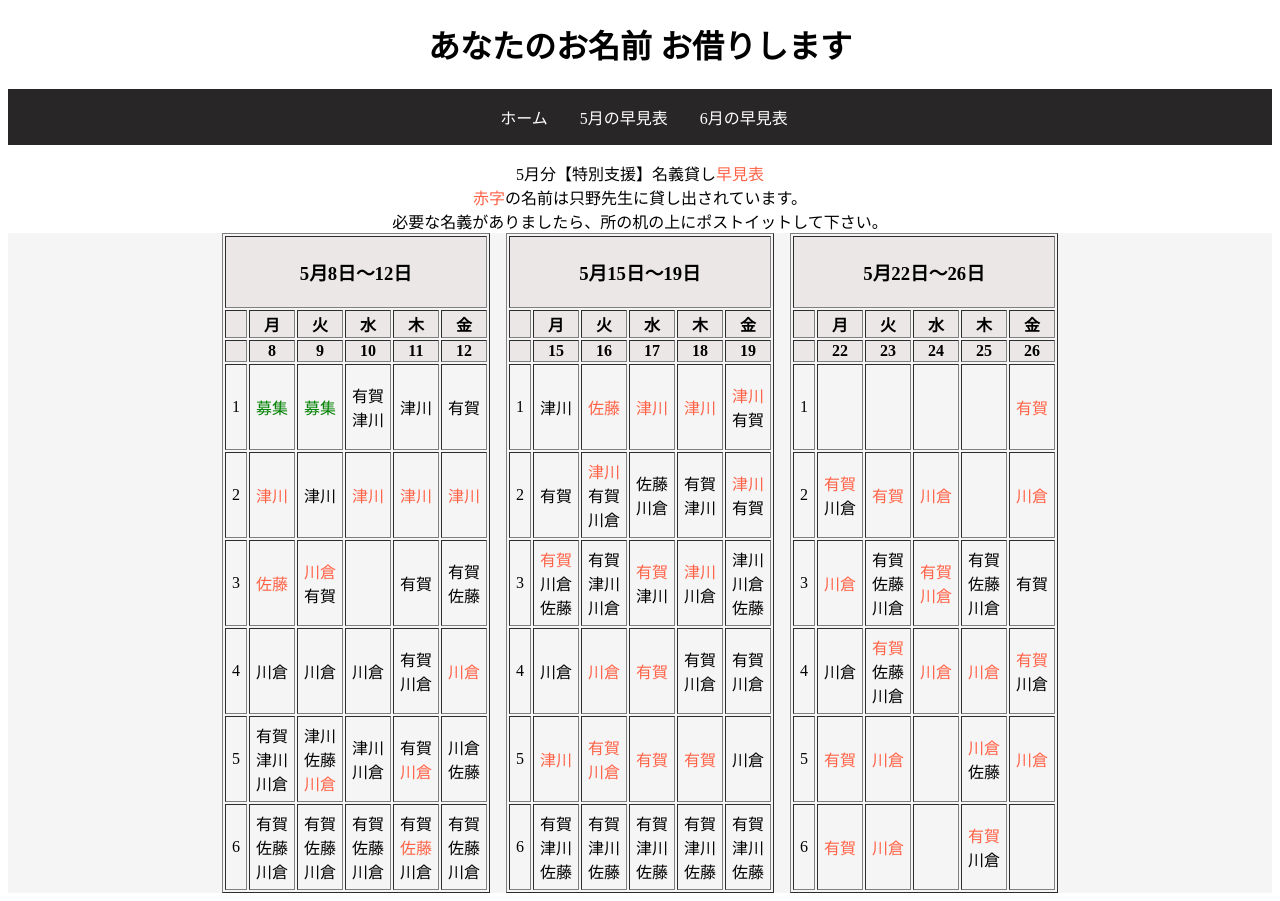
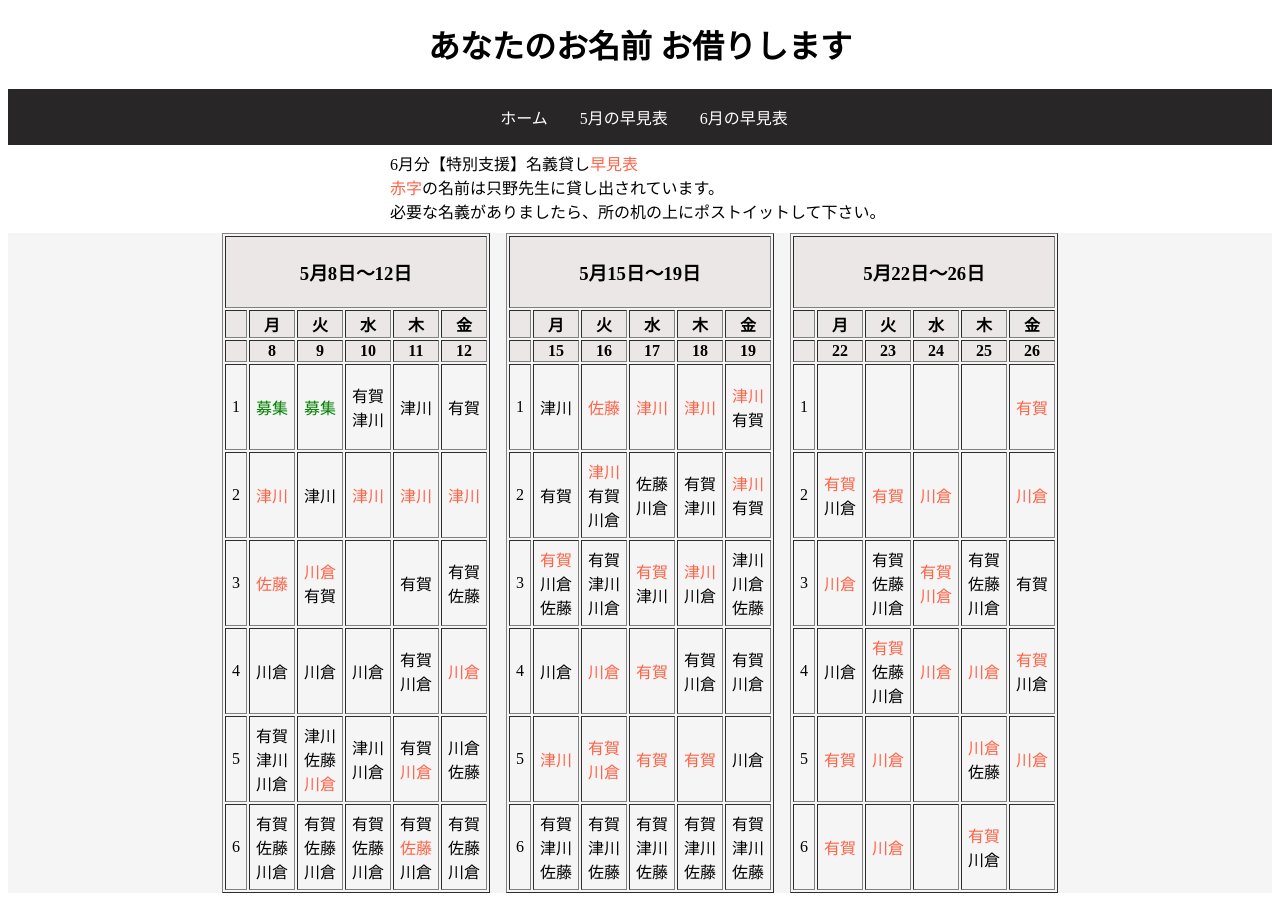
Before and after one commit to tokoshika/Nuxt-practice, a Nuxt app: page /about in a window 1280 px wide. Built offline with nearby package versions, Linux system fonts and the light colour scheme.

Commit message:
hover-yellow

```diff
--- a/layouts/default.vue
+++ b/layouts/default.vue
@@ -47,7 +47,6 @@
     text-decoration: none;
   }
   li {
-    color: red;
     list-style: none;
     margin-right: 2rem;
   }
--- a/pages/about.vue
+++ b/pages/about.vue
@@ -1,7 +1,8 @@
 <template>
-  <div>
-    5月分【特別支援】名義貸し<span>早見表</span><br /><span>赤字</span
-    >の名前は只野先生に貸し出されています。<br />必要な名義がありましたら、所の机の上にポストイットして下さい。
+  <div class="msg">
+    <p>6月分【特別支援】名義貸し<span>早見表</span></p>
+    <p><span>赤字</span>の名前は只野先生に貸し出されています。</p>
+    <p>必要な名義がありましたら、所の机の上にポストイットして下さい。</p>
   </div>
 
   <div class="pla">
@@ -12,6 +13,11 @@
 </template>
 
 <style scoped>
+  .msg {
+    width: 500px;
+    margin: auto;
+    line-height: 0.5rem;
+  }
   .pla {
     margin: 0;
     padding: 0;
@@ -22,6 +28,10 @@
   span {
     color: tomato;
   }
+  p {
+    text-align: left;
+  }
+
   @media screen and (min-width: 926px) {
     .pla {
       display: flex;
```
